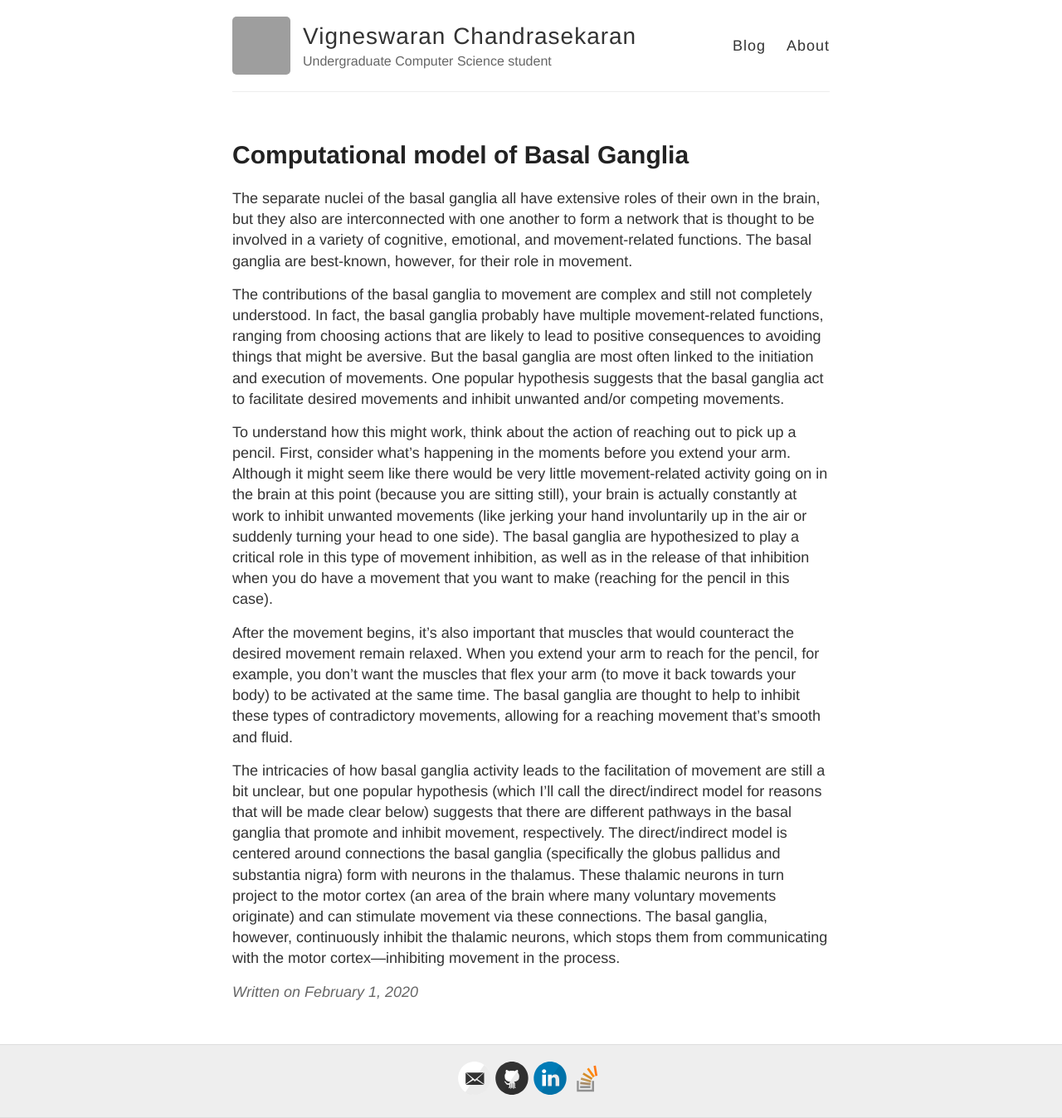
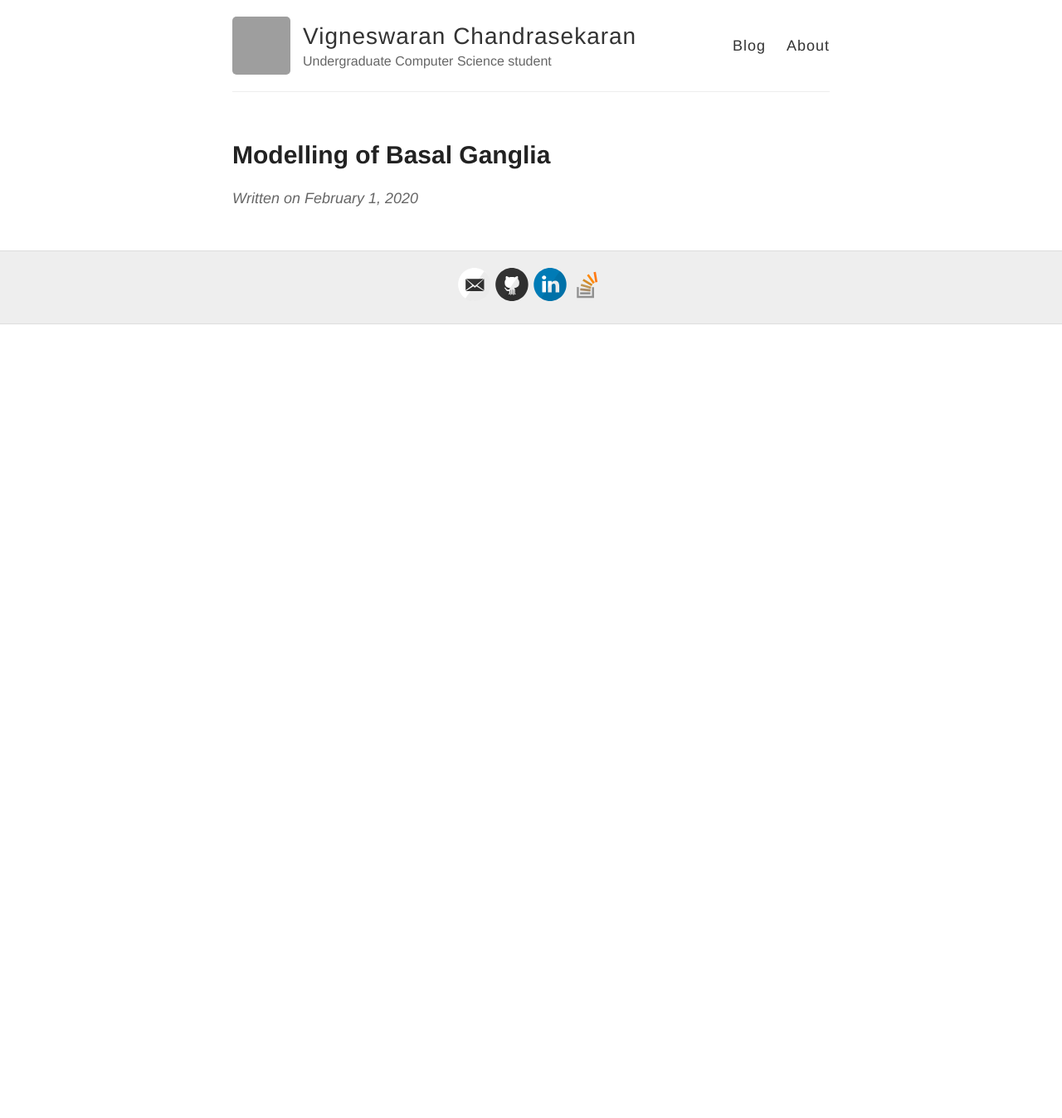
Before and after one commit to vigneswaran-chandrasekaran/Vigneswaran-chandrasekaran.github.io, a Jekyll site: the page built from _posts/2020-02-01-Comp model of BG.md, in a window 1280 px wide. Shown: the whole page at 83% size. Built offline with Jekyll 4.4.1, drawn with Linux system fonts in a browser that asks for light colours; comment, search, counter and statistics services are not loaded; after the commit the page ends 900 px from its top, so only the background shows below that; grey boxes are pictures that could not be loaded.

```diff
--- a/_posts/2020-02-01-Comp model of BG.md
+++ b/_posts/2020-02-01-Comp model of BG.md
@@ -1,14 +1,4 @@
 ---
 layout: post
-title: Computational model of Basal Ganglia
+title: Modelling of Basal Ganglia
 ---
-
-The separate nuclei of the basal ganglia all have extensive roles of their own in the brain, but they also are interconnected with one another to form a network that is thought to be involved in a variety of cognitive, emotional, and movement-related functions. The basal ganglia are best-known, however, for their role in movement.
-
-The contributions of the basal ganglia to movement are complex and still not completely understood. In fact, the basal ganglia probably have multiple movement-related functions, ranging from choosing actions that are likely to lead to positive consequences to avoiding things that might be aversive. But the basal ganglia are most often linked to the initiation and execution of movements. One popular hypothesis suggests that the basal ganglia act to facilitate desired movements and inhibit unwanted and/or competing movements.
-
-To understand how this might work, think about the action of reaching out to pick up a pencil. First, consider what’s happening in the moments before you extend your arm. Although it might seem like there would be very little movement-related activity going on in the brain at this point (because you are sitting still), your brain is actually constantly at work to inhibit unwanted movements (like jerking your hand involuntarily up in the air or suddenly turning your head to one side). The basal ganglia are hypothesized to play a critical role in this type of movement inhibition, as well as in the release of that inhibition when you do have a movement that you want to make (reaching for the pencil in this case).
-
-After the movement begins, it’s also important that muscles that would counteract the desired movement remain relaxed. When you extend your arm to reach for the pencil, for example, you don’t want the muscles that flex your arm (to move it back towards your body) to be activated at the same time. The basal ganglia are thought to help to inhibit these types of contradictory movements, allowing for a reaching movement that’s smooth and fluid.
-
-The intricacies of how basal ganglia activity leads to the facilitation of movement are still a bit unclear, but one popular hypothesis (which I’ll call the direct/indirect model for reasons that will be made clear below) suggests that there are different pathways in the basal ganglia that promote and inhibit movement, respectively. The direct/indirect model is centered around connections the basal ganglia (specifically the globus pallidus and substantia nigra) form with neurons in the thalamus. These thalamic neurons in turn project to the motor cortex (an area of the brain where many voluntary movements originate) and can stimulate movement via these connections. The basal ganglia, however, continuously inhibit the thalamic neurons, which stops them from communicating with the motor cortex—inhibiting movement in the process.
```
Also changed, not shown: about.md (+4 -2 lines).
